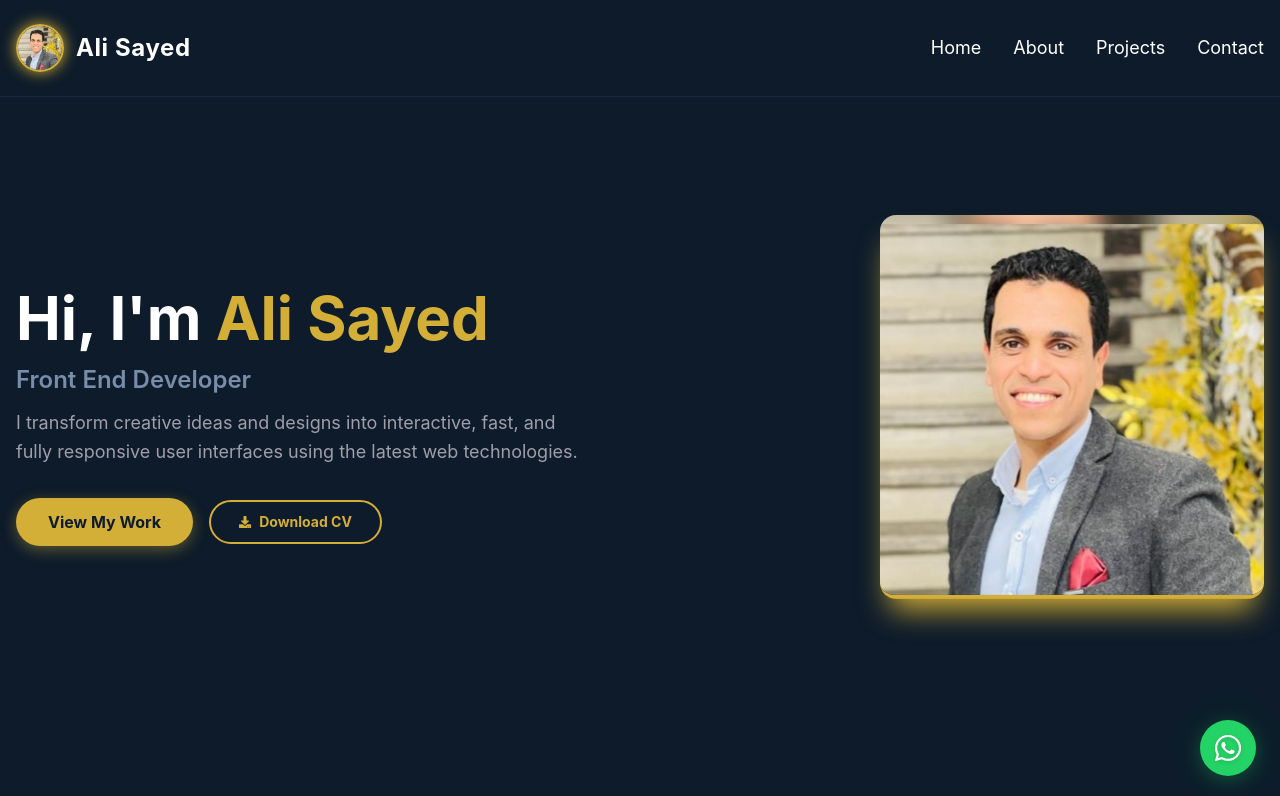
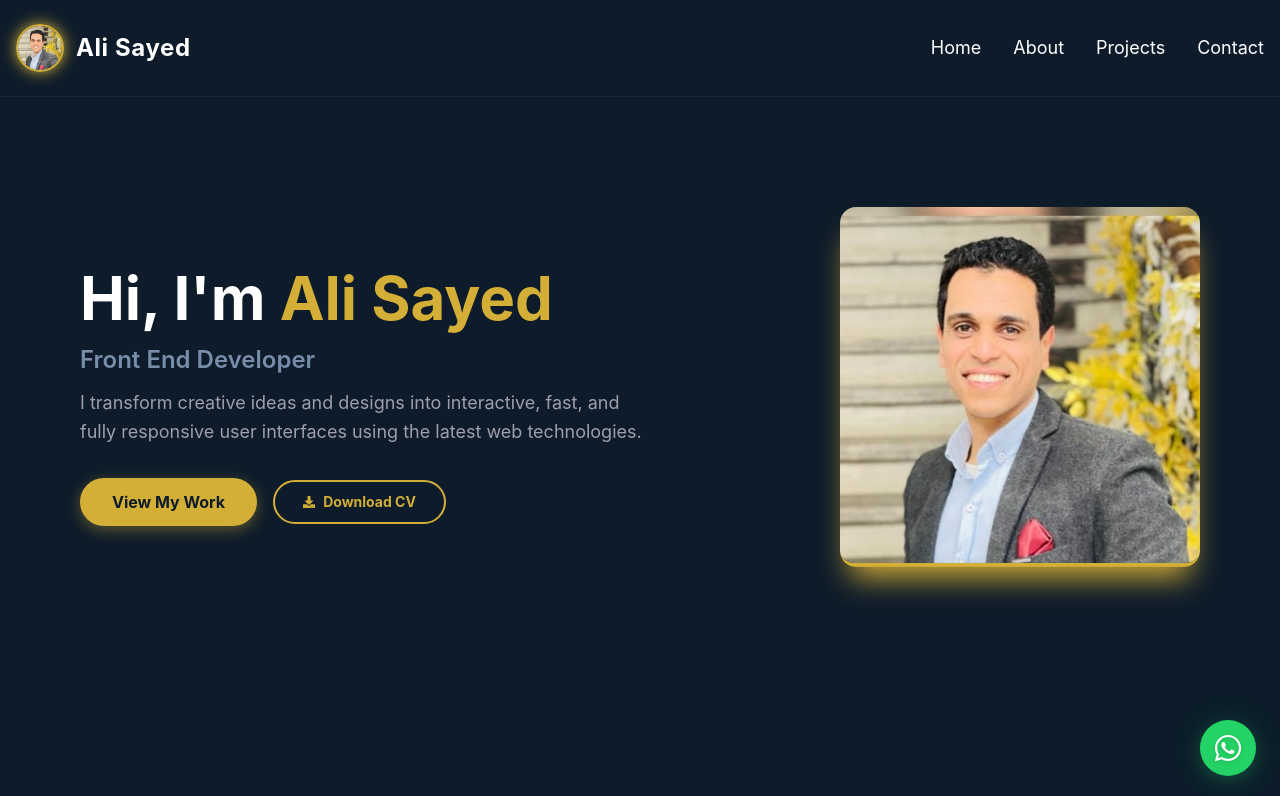
Before and after one commit to Ali-Ellithey/portfolio, a React (Vite) app: page / in a window 1280 px wide. Shown: the top 796 px of the page. Built offline with nearby package versions, Linux system fonts and the light colour scheme; a web font is replaced by a local one.

Commit message:
style: unify container dimensions with projects section

```diff
--- a/src/sections/Hero.jsx
+++ b/src/sections/Hero.jsx
@@ -1,10 +1,13 @@
 import { motion } from "framer-motion";
 import { FaDownload } from "react-icons/fa";
 import MyProfilePic from "../assets/Alisayed1.jpg";
+
 export const Hero = () => {
   return (
-    <section className="bg-background text-white min-h-[80vh] flex items-center overflow-hidden">
-      <div className="container mx-auto px-4 py-20 flex flex-col md:flex-row-reverse items-center justify-between gap-12">
+    // تم تعديل min-h إلى ليتناسب مع البادينج ويمنع المساحات الفارغة المبالغ فيها
+    <section className="bg-background text-white min-h-[75vh] flex items-center overflow-hidden relative">
+      {/* 💡 هنا السر: أضفنا max-w-6xl ليكون متطابقاً تماماً مع سكشن المشاريع بالملي */}
+      <div className="container mx-auto px-4 py-16 md:py-24 flex flex-col md:flex-row-reverse items-center justify-between gap-12 max-w-6xl">
         {/* قسم الصورة (جهة اليمين) */}
         <motion.div
           initial={{ opacity: 0, x: 60, scale: 0.95 }}
@@ -15,7 +18,7 @@ export const Hero = () => {
           <motion.div
             animate={{ y: [0, -12, 0] }}
             transition={{ duration: 4, repeat: Infinity, ease: "easeInOut" }}
-            className="w-64 h-64 sm:w-72 sm:h-72 md:w-80 md:h-80 lg:w-96 lg:h-96 aspect-square rounded-2xl overflow-hidden border-b-4 border-highlight"
+            className="w-64 h-64 sm:w-72 sm:h-72 md:w-80 md:h-80 lg:w-90 lg:h-90 aspect-square rounded-2xl overflow-hidden border-b-4 border-highlight"
             style={{ boxShadow: "0 20px 30px -10px #d4af37" }}
           >
             <img
@@ -56,9 +59,8 @@ export const Hero = () => {
             fully responsive user interfaces using the latest web technologies.
           </motion.p>
 
-          {/* 4. أزرار التفاعل (استعراض المشاريع + تحميل الـ CV) */}
+          {/* أزرار التفاعل */}
           <div className="flex flex-wrap items-center justify-center md:justify-start gap-4">
-            {/* زر استعراض المشاريع الرئيسي */}
             <motion.a
               initial={{ opacity: 0, scale: 0.9 }}
               animate={{ opacity: 1, scale: 1 }}
@@ -72,21 +74,19 @@ export const Hero = () => {
               View My Work
             </motion.a>
 
-            {/* زر تحميل الـ CV الاحترافي المضاف حديثاً */}
             <motion.a
               initial={{ opacity: 0, scale: 0.9 }}
               animate={{ opacity: 1, scale: 1 }}
-              transition={{ duration: 0.5, delay: 0.85 }} // تأثير التوالي الأنيق بعد الزر الأول
+              transition={{ duration: 0.5, delay: 0.85 }}
               whileHover={{
                 scale: 1.05,
                 y: -2,
                 backgroundColor: "rgba(212, 175, 55, 0.1)",
               }}
               whileTap={{ scale: 0.95 }}
-              // رابط الـ CV الخاص بك على Google Drive
               href="https://drive.google.com/file/d/1YmQ_m-Mw1y6wxFYjXiba4iU-PxXBfoya/view?usp=sharing"
-              target="_blank" // لفتح الملف في صفحة جديدة
-              rel="noreferrer" // لحماية الأمان وتحسين الأداء
+              target="_blank"
+              rel="noreferrer"
               className="flex items-center gap-2 border-2 border-highlight text-highlight font-bold px-7 py-2.5 rounded-full transition-all duration-300 cursor-pointer text-sm"
             >
               <FaDownload className="text-xs" />
```
